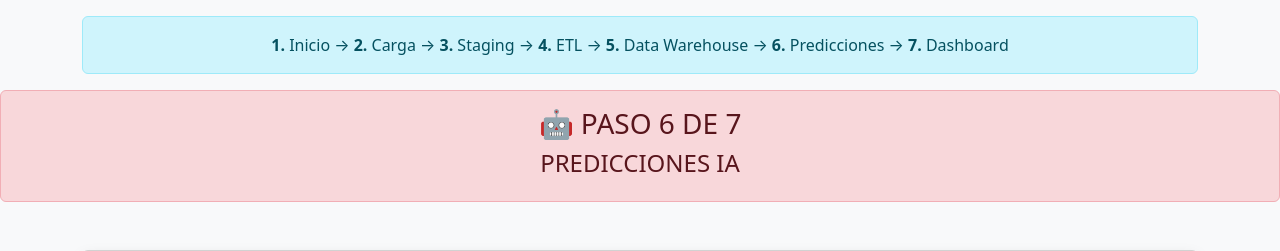
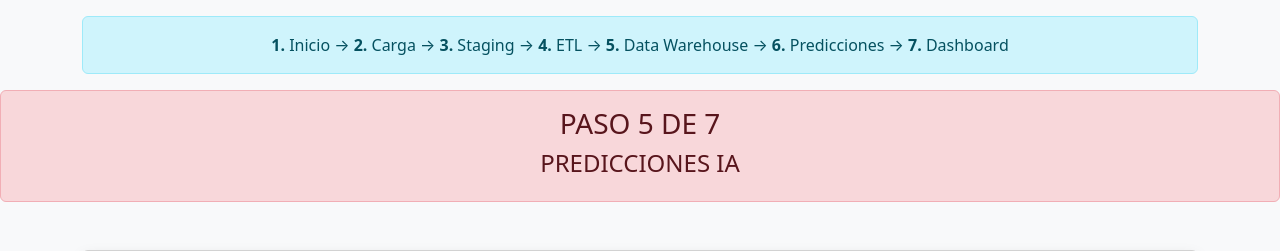
Before and after one commit to danielAC17109/BI-Comedor-Universitario, a Flask app: page /predicciones in a window 1280 px wide. Shown: the top 251 px of the page. Run offline with Flask 3, Linux system fonts and the light colour scheme; parts of the project's set-up code (start-up, migrations or seed data) failed here and were passed over.

Commit message:
actualizar sistem

```diff
--- a/templates/predicciones.html
+++ b/templates/predicciones.html
@@ -12,7 +12,7 @@
 {% include 'pasos.html' %}
 
 <div class="alert alert-danger text-center">
-    <h3>🤖 PASO 6 DE 7</h3>
+    <h3> PASO 5 DE 7</h3>
     <h4>PREDICCIONES IA</h4>
 </div>
 
```
